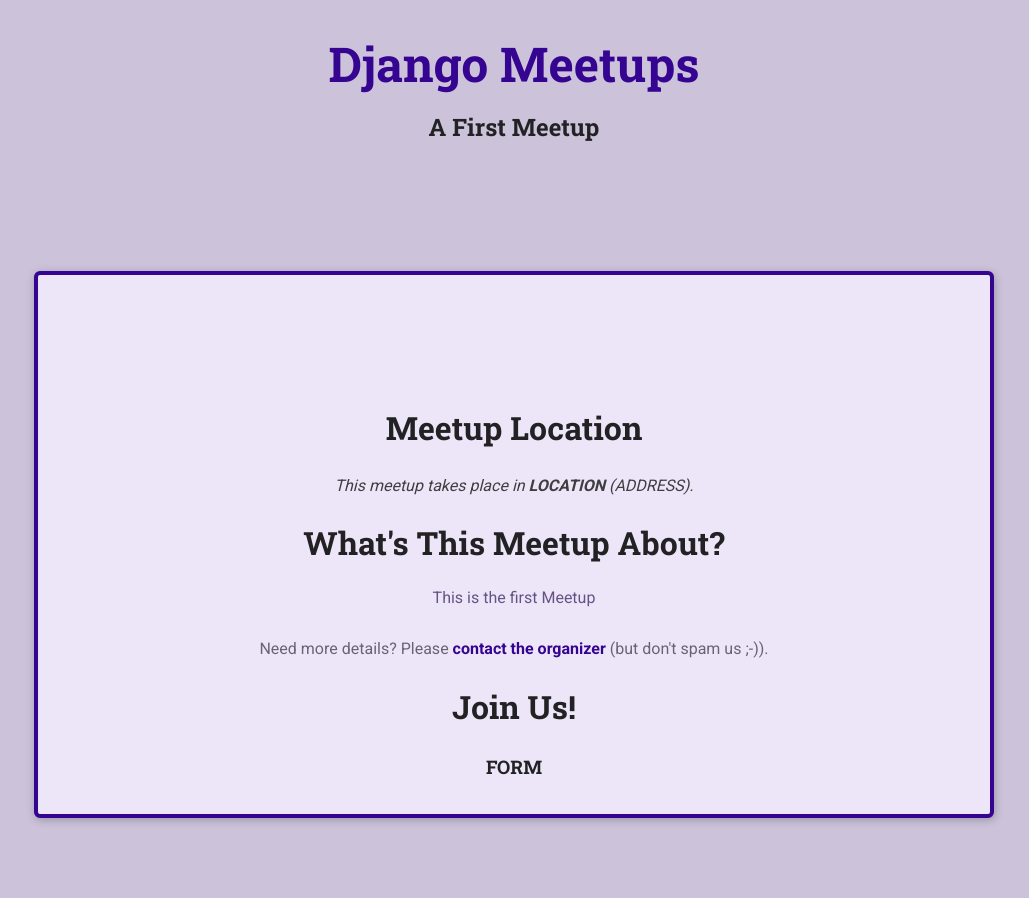
After one commit to rhoitkarna/meetups, a Django app: page /meetups/1 in a window 1280 px wide. The commit adds this page. Shown: the whole page, without its empty margins (126-1155 px from the left). Run offline with Django 3.2, Linux system fonts and the light colour scheme.

Commit message:
Template Inheritance Configured

```diff
--- /dev/null
+++ b/meetups/static/meetups/styles/meetup-details.css
@@ -0,0 +1,88 @@
+article {
+    max-width: 60rem;
+    margin: 5rem auto;
+    border-radius: 6px;
+    background-color: #ede6f8;
+    border: 4px solid #350490;
+    box-shadow: 1px 2px 8px rgba(0, 0, 0, 0.25);
+    position: relative;
+    padding: 1rem;
+    text-align: center;
+}
+
+#main-image {
+    width: 10rem;
+    height: 10rem;
+    object-fit: cover;
+    position: absolute;
+    top: -5rem;
+    left: calc(50% - 5rem);
+    border-radius: 50%;
+    border: 4px solid #350490;
+}
+
+section:first-of-type {
+    margin-top: 6rem;
+}
+
+h2 {
+    font-size: 2rem;
+}
+
+address span {
+    font-weight: bold;
+}
+
+#details h2 {
+    margin-bottom: 0.5rem;
+}
+
+#details > p {
+    color: #665386;
+    padding: 1rem;
+    border-radius: 4px;
+    max-width: 80%;
+    margin: auto;
+}
+
+#details footer {
+    color: #696472;
+}
+
+#details footer a {
+    color: #350490;
+    text-decoration: none;
+    font-weight: bold;
+}
+
+#registration ul {
+    list-style: none;
+    margin: 0;
+    padding: 0;
+}
+
+#registration label {
+    font-weight: bold;
+    color: #46424d;
+    margin-right: 1rem;
+    display: block;
+    margin-bottom: 0.5rem;
+}
+
+#registration input {
+    font: inherit;
+    width: 40%;
+    background-color: #ebeaee;
+    border: 1px solid #4b4753;
+    border-radius: 4px;
+    padding: 0.25rem;
+}
+
+#registration-actions {
+    margin-top: 1.5rem;
+}
+
+#registration .errorlist {
+    margin-bottom: 0.5rem;
+    color: #880824;
+}
--- /dev/null
+++ b/meetups/templates/meetups/base/base.html
@@ -0,0 +1,25 @@
+{% load static %}
+<!doctype html>
+<html lang="en">
+<head>
+    <meta charset="UTF-8">
+    <meta name="viewport"
+          content="width=device-width, user-scalable=no, initial-scale=1.0, maximum-scale=1.0, minimum-scale=1.0">
+    <meta http-equiv="X-UA-Compatible" content="ie=edge">
+    <title>{% block title %}My Meetups{% endblock %}</title>
+    <link rel="stylesheet" href="{% static 'meetups/styles/base.css' %}"></link>
+    {% block site_css %} {% endblock %}
+</head>
+<body>
+<header id="main-header">
+    <nav><a id="main-logo" href="/meetups">Django Meetups</a></nav>
+    <h1>{% block main_heading %} {% endblock %}</h1>
+    {% block header_content %} {% endblock %}
+</header>
+<main>
+    {% block body %}
+
+    {% endblock %}
+</main>
+</body>
+</html>
--- /dev/null
+++ b/meetups/templates/meetups/meetup-details.html
@@ -0,0 +1,40 @@
+{% extends 'meetups/base/base.html' %}
+{% load static %}
+
+{% block title %}
+    {{ meetup_title }}
+{% endblock %}
+
+{% block site_css %}
+
+    <link rel="stylesheet" href="{% static 'meetups/styles/meetup-details.css' %}">
+{% endblock %}
+
+{% block main_heading %}
+    {{ meetup_title }}
+{% endblock %}
+
+
+{% block body %}
+    <article>
+        <img src="" alt="">
+
+        <section id="location">
+            <h2>Meetup Location</h2>
+            <address>This meetup takes place in <span>LOCATION</span> (ADDRESS).</address>
+        </section>
+
+        <section id="details">
+            <h2>What's This Meetup About?</h2>
+            <p>{{ meetup_description }}</p>
+            <footer>
+                <p>Need more details? Please <a href="">contact the organizer</a> (but don't spam us ;-)).</p>
+            </footer>
+        </section>
+
+        <section id="registration">
+            <h2>Join Us!</h2>
+            <h3>FORM</h3>
+        </section>
+    </article>
+{% endblock %}
--- a/meetups/urls.py
+++ b/meetups/urls.py
@@ -3,4 +3,5 @@
 
 urlpatterns = [
     path('meetups/', views.index, name='index'),
+    path('meetups/<slug:meetup_slug>', views.meetup_details, name='meetup-details'),
 ]
--- a/meetups/views.py
+++ b/meetups/views.py
@@ -19,3 +19,15 @@
     return render(request, 'meetups/index.html', {
         'meetups': meetups
     })
+
+
+def meetup_details(request, meetup_slug):
+    print(meetup_slug)
+    selected_meetup = {
+        'title': 'A First Meetup',
+        'description': 'This is the first Meetup'
+    }
+    return render(request, 'meetups/meetup-details.html', {
+        'meetup_title': selected_meetup['title'],
+        'meetup_description': selected_meetup['description']
+    })
```
Also changed, not shown: meetups/templates/meetups/includes/meetup-item.html (added, +16 -0 lines), meetups/templates/meetups/index.html (+19 -36 lines).
